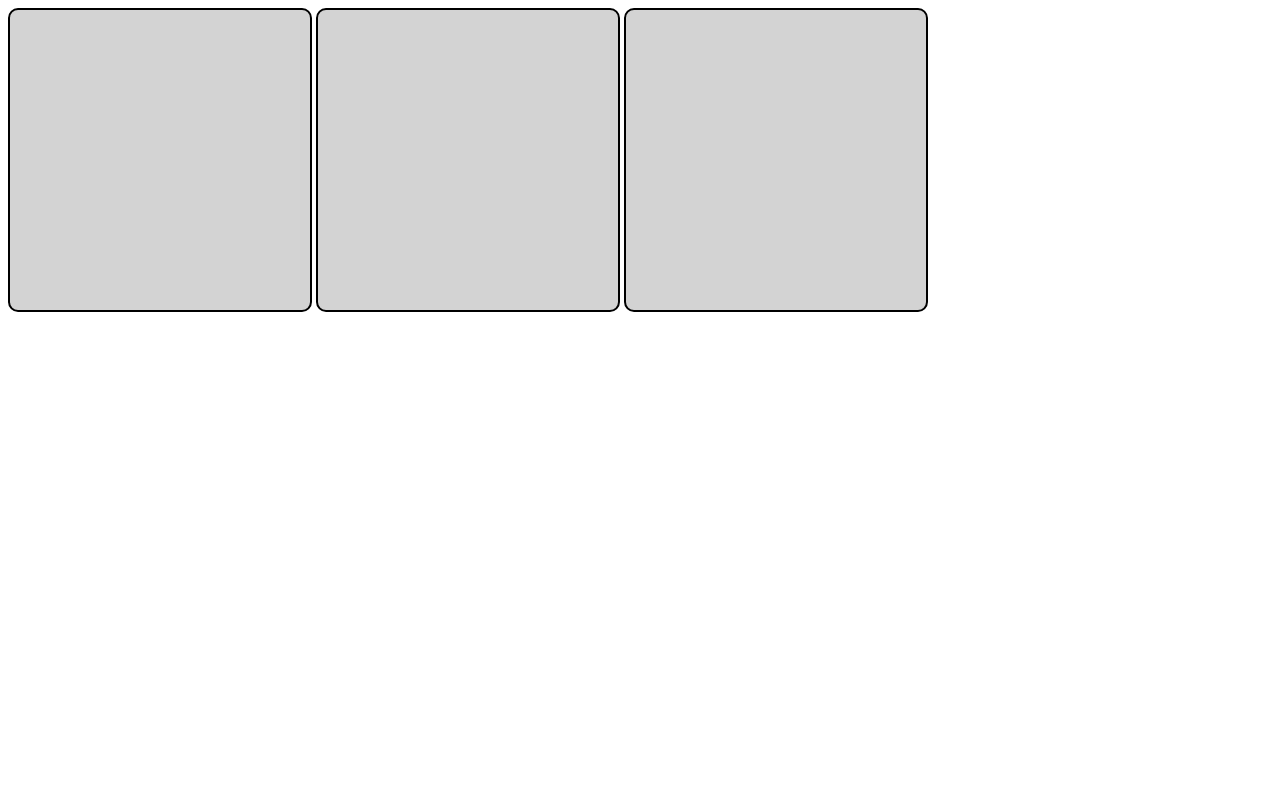
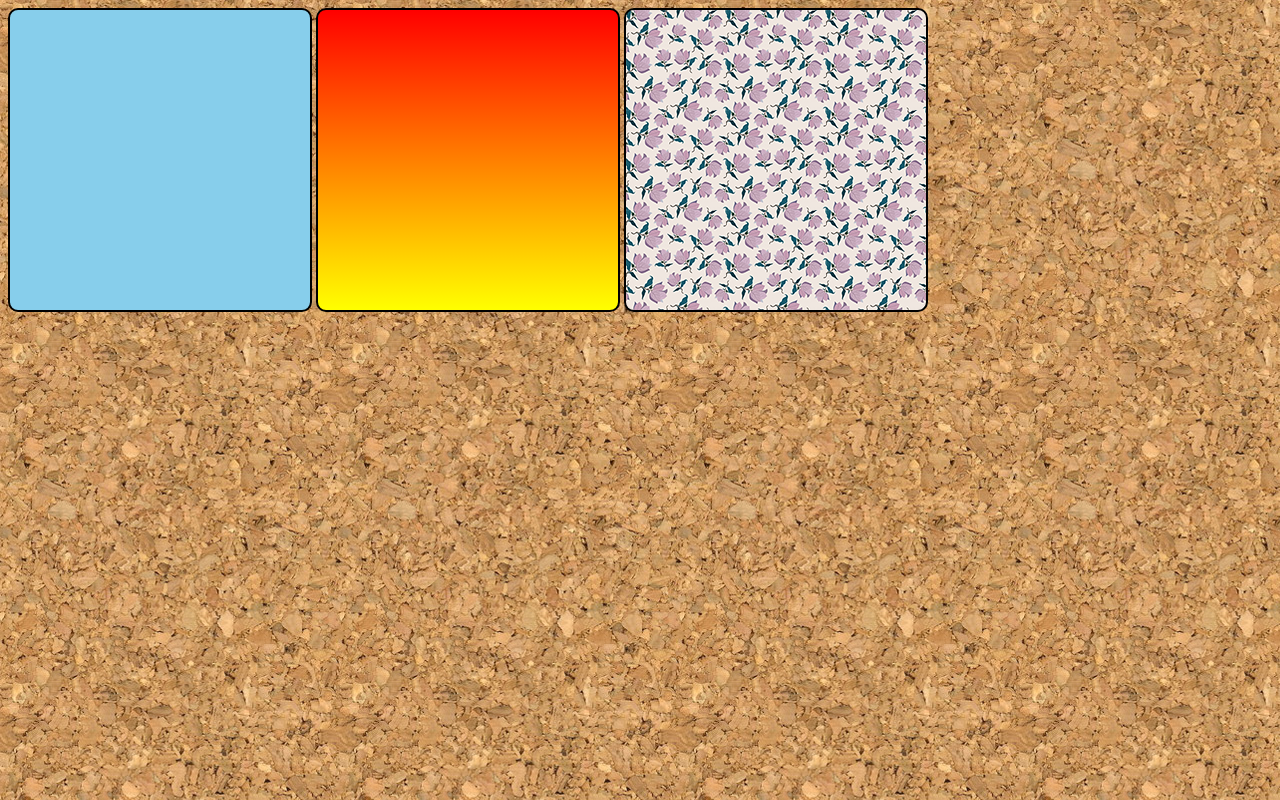
Before and after one commit to Tecnico456/html-css, a plain HTML site: page exercicios/ex022/fundo001.html in a window 1280 px wide. Drawn offline with Linux system fonts and the light colour scheme.

Commit message:
att fundo 001

```diff
--- a/exercicios/ex022/fundo001.html
+++ b/exercicios/ex022/fundo001.html
@@ -5,6 +5,11 @@
     <meta name="viewport" content="width=device-width, initial-scale=1.0">
     <title>Teste de Imagem de Fundo</title>
     <style>
+
+        body {
+            background-image: url('imagens/wallpaper001.jpg');
+        }
+
         div.quadrado {
             display: inline-block;
             border: 2px solid black;
@@ -13,16 +18,28 @@
             width: 300px;
             height: 300px;
         }
+
+        div#q1 {
+            background-color: skyblue;
+        }
+
+        div#q2 {
+            background-image: linear-gradient(to bottom, red, yellow);
+        }
+
+        div#q3 {
+            background-image: url('imagens/pattern003.png');
+        }
     </style>
 </head>
 <body>
-    <div class="quadrado">
+    <div class="quadrado" id="q1">
 
     </div>
-    <div class="quadrado">
+    <div class="quadrado" id="q2">
 
     </div>
-    <div class="quadrado">
+    <div class="quadrado" id="q3">
 
     </div>
 </body>
```
